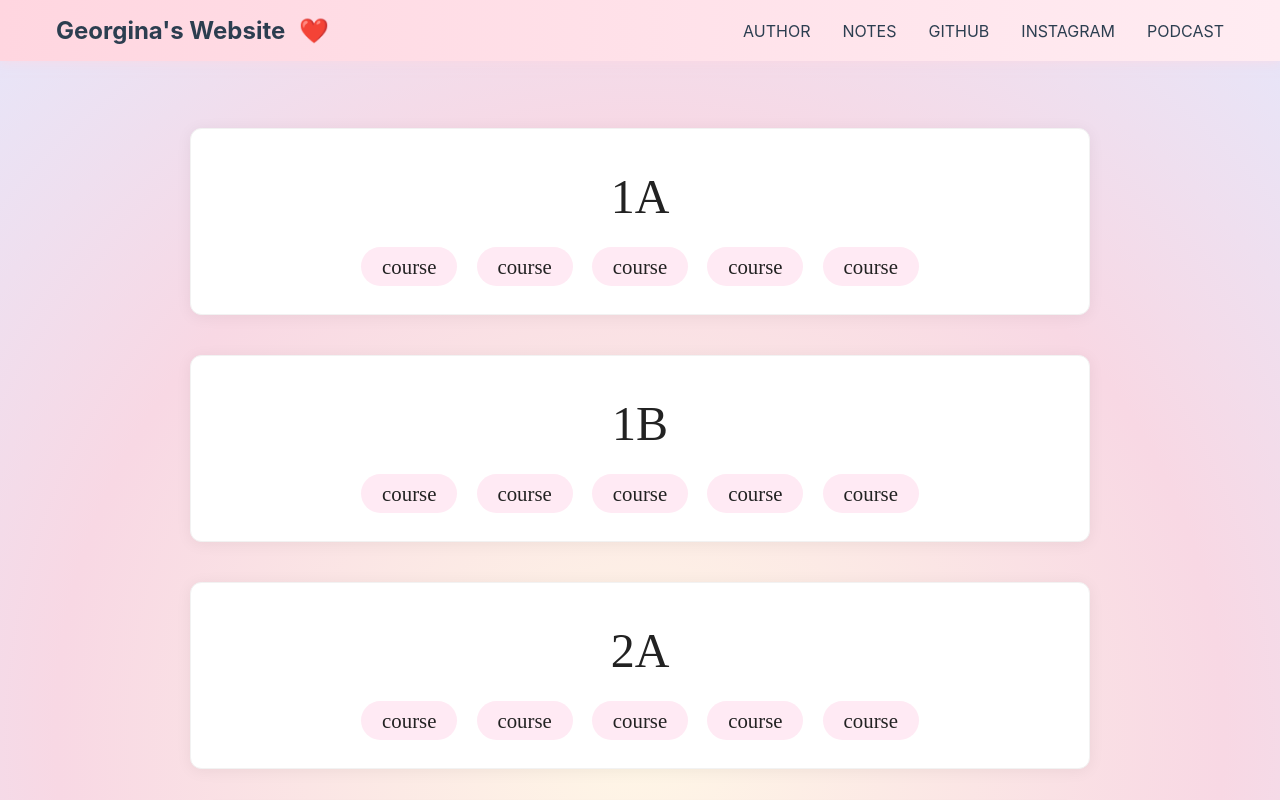
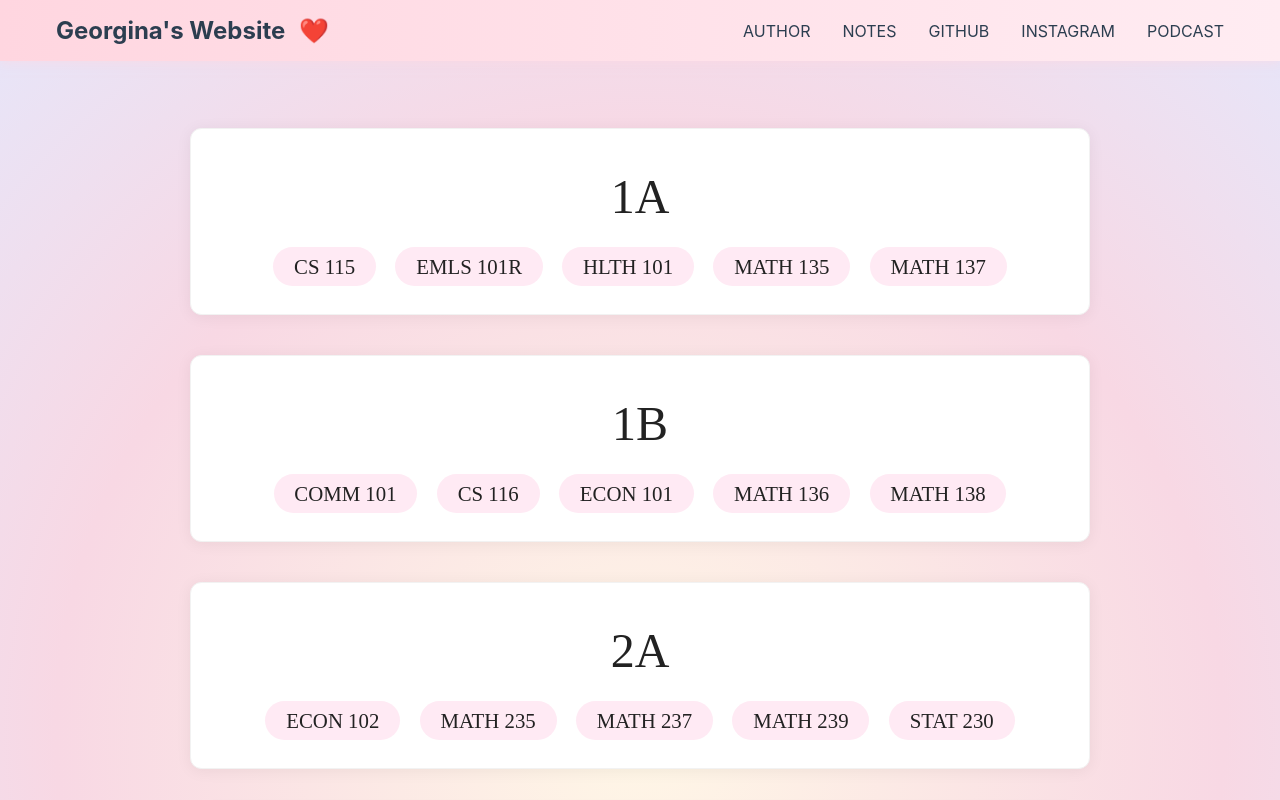
Before and after one commit to GeorginaTaylorsVersion/Georginas_Website, a Next.js app: page /notes in a window 1280 px wide. Shown: the top 800 px of the page. Built offline with nearby package versions, Linux system fonts and the light colour scheme.

Commit message:
Update index.js

```diff
--- a/pages/notes/index.js
+++ b/pages/notes/index.js
@@ -22,7 +22,7 @@ export default function Home({ termsWithCourses }) {
               {courses.map((course) => (
                 <span key={course} className="course-bubble">
                   <Link href={`/${term}/${course}`} legacyBehavior>
-                    <a className="course-link">course</a>
+                    <a className="course-link">{course}</a>
                   </Link>
                 </span>
               ))}
```
